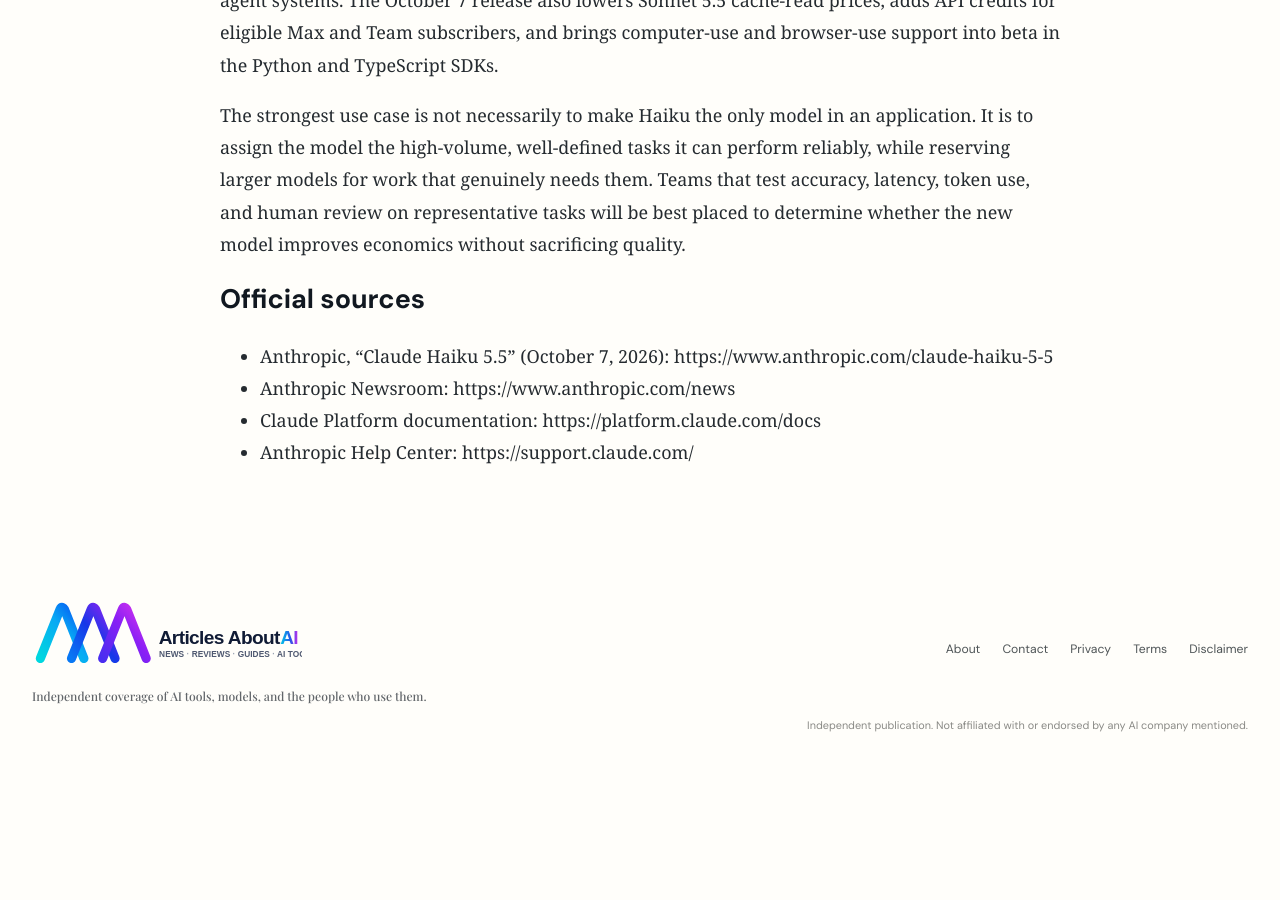
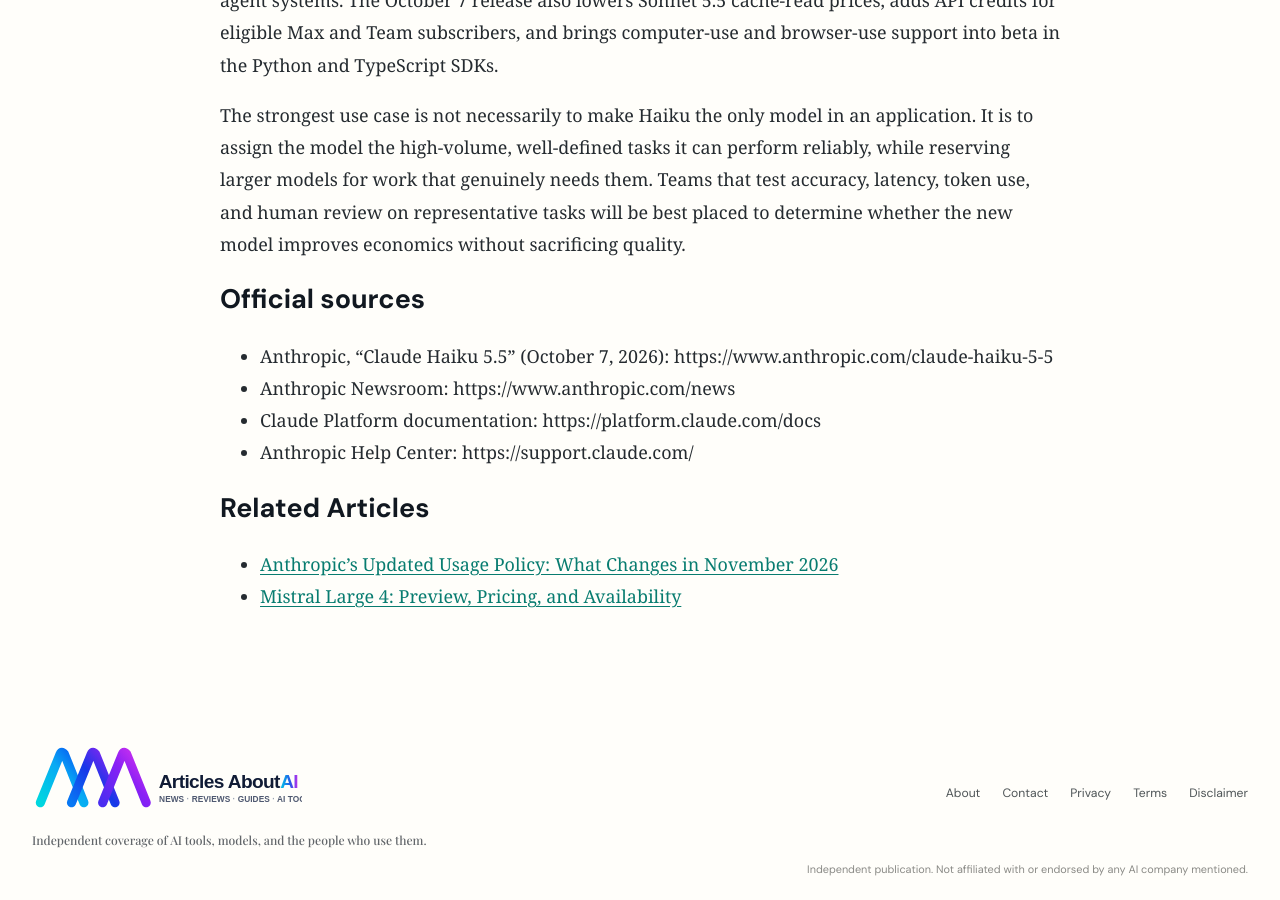
Before and after one commit to todaysnewsai/ChatGPTScope, a Jekyll site: the page built from _posts/2026-10-10-claude-haiku-5-5-pricing-availability.md, in a window 1280 px wide and 900 px high, scrolled down 9177 px. Built offline with Jekyll 4.4.1, drawn with Linux system fonts in a browser that asks for light colours; before the commit the page ends 9933 px from its top, so only the background shows below that.

Commit message:
Add relevant internal links to article

```diff
--- a/_posts/2026-10-10-claude-haiku-5-5-pricing-availability.md
+++ b/_posts/2026-10-10-claude-haiku-5-5-pricing-availability.md
@@ -129,3 +129,8 @@
 - Anthropic Newsroom: https://www.anthropic.com/news
 - Claude Platform documentation: https://platform.claude.com/docs
 - Anthropic Help Center: https://support.claude.com/
+
+## Related Articles
+
+- [Anthropic’s Updated Usage Policy: What Changes in November 2026](https://articlesaboutai.com/news/2026/10/10/anthropic-usage-policy-update-november-2026/)
+- [Mistral Large 4: Preview, Pricing, and Availability](https://articlesaboutai.com/news/2026/10/10/mistral-large-4-preview-pricing/)
```
